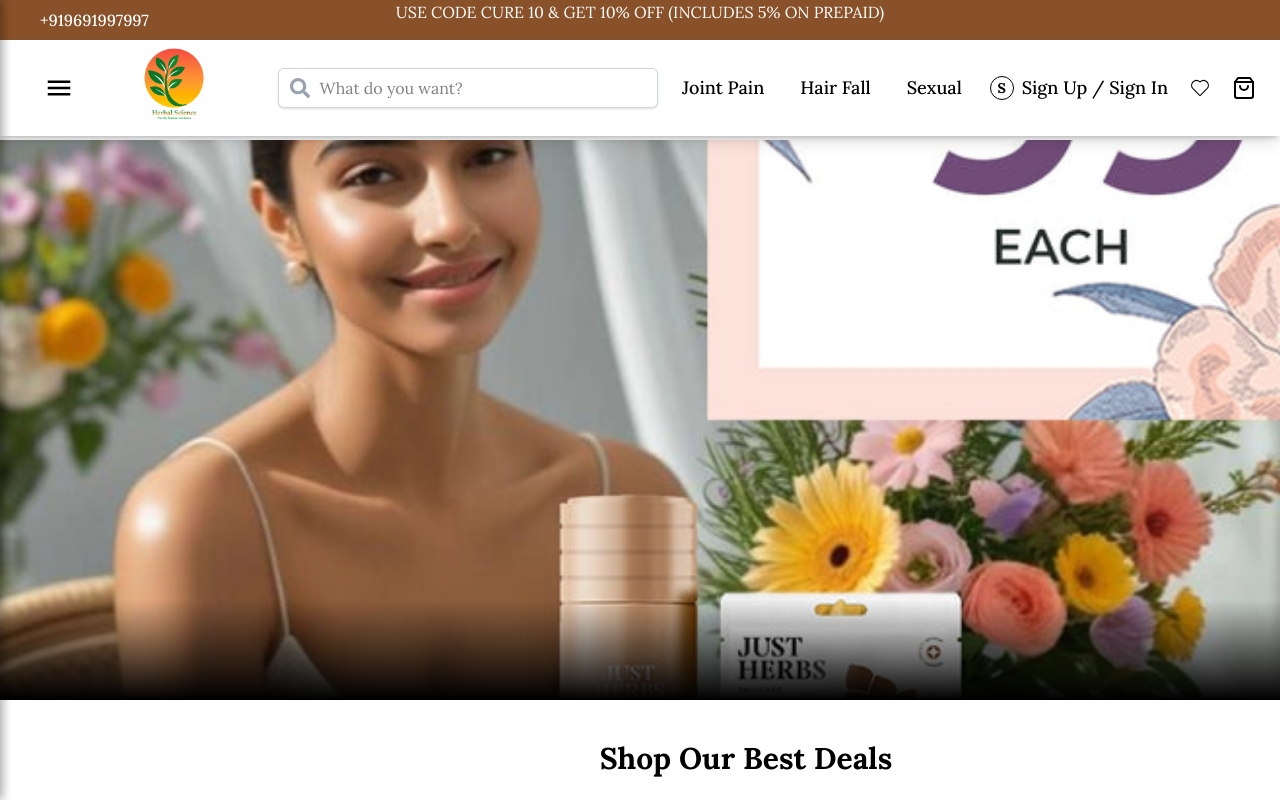
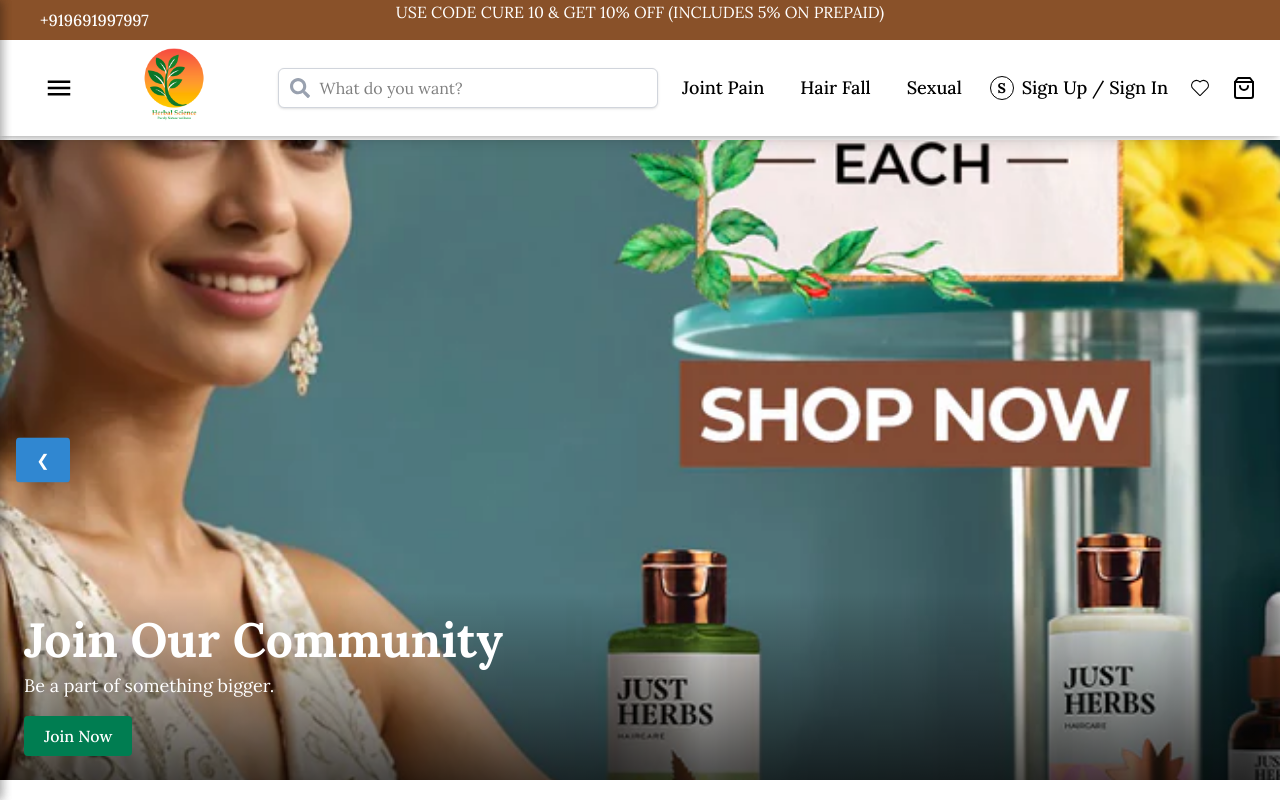
Before and after one commit to Sachin-0099/Herbal-Science-, a React (Vite) app: page / in a window 1280 px wide. Shown: the top 800 px of the page. Built offline with nearby package versions, Linux system fonts and the light colour scheme; some icons are missing.

Commit message:
carousel added after fix

```diff
--- a/src/Components/HeroSection.jsx
+++ b/src/Components/HeroSection.jsx
@@ -1,43 +1,69 @@
-import React from "react";
+  import React, { useEffect, useState } from "react";
   import slidesData from "../Utils/slidesData";
 
-const HeroSection = ({ slides }) => {
+  const HeroSection = () => {
+    const [currentIndex, setCurrentIndex] = useState(0);
+    const totalSlides = slidesData.length;
+
+    useEffect(() => {
+      const interval = setInterval(() => {
+        setCurrentIndex((prev) => (prev === totalSlides - 1 ? 0 : prev + 1));
+      }, 5000);
+      return () => clearInterval(interval);
+    }, [totalSlides]);
+
+    const goToPrevSlide = () => {
+      setCurrentIndex(currentIndex === 0 ? totalSlides - 1 : currentIndex - 1);
+    };
+
+    const goToNextSlide = () => {
+      setCurrentIndex(currentIndex === totalSlides - 1 ? 0 : currentIndex + 1);
+    };
+
     return (
-    <section
-      className="w-full max-w-screen-2xl mx-auto overflow-hidden"
-      aria-label="Hero Section"
-    >
+      <section className="relative w-full h-[60vh] sm:h-[70vh] md:h-[80vh] overflow-hidden">
         {slidesData.map((slide, index) => (
           <div
             key={index}
-          className="relative w-full h-[60vh] sm:h-[70vh] md:h-[70vh] lg:h-[70vh] overflow-hidden"
+            className={`absolute inset-0 transition-opacity duration-1000 ease-in-out ${
+              index === currentIndex ? "opacity-100 z-10" : "opacity-0 z-0"
+            }`}
           >
             <img
               src={slide.image}
-            alt={slide.title || `Slide ${index + 1}`}
-            loading="lazy"
+              alt={slide.title}
               className="w-full h-full object-cover"
             />
-          <div className="absolute bottom-0 left-0 w-full bg-opacity-50 flex items-end justify-start p-4 sm:p-10 text-brand-100 bg-gradient-to-t from-black to-transparent">
-            <div className="max-w-xl mb-6 sm:mb-0">
-              <h1 className="text-2xl sm:text-4xl md:text-5xl font-extrabold mb-3 leading-tight">
-                {slide.title}
-              </h1>
-              <p className="text-sm sm:text-lg md:text-xl mb-5 leading-relaxed">
-                {slide.description}
-              </p>
+            <div className="absolute bottom-0 left-0 w-full p-6 bg-gradient-to-t from-black/70 to-transparent text-white">
+              <h2 className="text-3xl md:text-5xl font-bold">{slide.title}</h2>
+              <p className="mt-2 text-lg">{slide.description}</p>
               {slide.buttonText && slide.buttonLink && (
                 <a
                   href={slide.buttonLink}
-                  className="inline-block bg-[#007d51] text-white text-sm sm:text-base px-5 py-2 rounded-md font-medium hover:bg-gray-200 transition"
+                  className="inline-block mt-4 bg-[#007d51] text-white px-5 py-2 rounded hover:bg-green-600 transition"
                 >
                   {slide.buttonText}
                 </a>
               )}
             </div>
           </div>
-        </div>
         ))}
+
+        {/* Navigation buttons */}
+        <button
+          onClick={goToPrevSlide}
+          className="absolute top-1/2 left-4 transform -translate-y-1/2 bg-black/50 text-white p-2 rounded-full z-20 hover:bg-black"
+        >
+          &#10094;
+        </button>
+        <button
+  onClick={goToNextSlide}
+  className="absolute top-1/2 right-4 sm:right-6 md:right-8 lg:right-16 transform -translate-y-1/2 bg-black/50 text-white p-2 rounded-full z-20 hover:bg-black"
+
+>
+  &#10095;
+</button>
+
       </section>
     );
   };
--- a/src/Pages/Home.jsx
+++ b/src/Pages/Home.jsx
@@ -1,6 +1,6 @@
 import React from 'react'
 import SEOHelmet from '../Components/SEO/SeoHelmet'
-import slidesData from '../Utils/slidesData'
+
 import HeroSection from '../Components/HeroSection'
 import DiscountBannerSection from '../Components/DiscountBannerSection'
 import Product from '../Components/Product'
@@ -87,7 +87,7 @@
         description="Welcome to Herbal Science — Discover nature's wellness products handcrafted with care."
       />
        <div>
-       <HeroSection slides={slidesData} />
+     <HeroSection/>
        <DiscountBannerSection title="Shop Our Best Deals" images={dealBanners} />
 
 
--- a/src/Utils/slidesData.js
+++ b/src/Utils/slidesData.js
@@ -1,10 +1,18 @@
 const slidesData = [
-    {
-      image: "/Images/Banner99.jpeg",
+  {
+    image: "/Images/Banner99.jpeg",
+    title: "Welcome to Our Platform",
+    description: "Discover amazing things with us.",
+    buttonText: "Explore",
+    buttonLink: "/explore",
+  },
+  {
+    image: "/Images/Banner299.webp",
+    title: "Join Our Community",
+    description: "Be a part of something bigger.",
+    buttonText: "Join Now",
+    buttonLink: "/join",
+  },
+];
 
-
-    },
-
-  ];
-
-  export default slidesData;
+export default slidesData;
```
Lines whose indentation alone changed are shown as unchanged.
